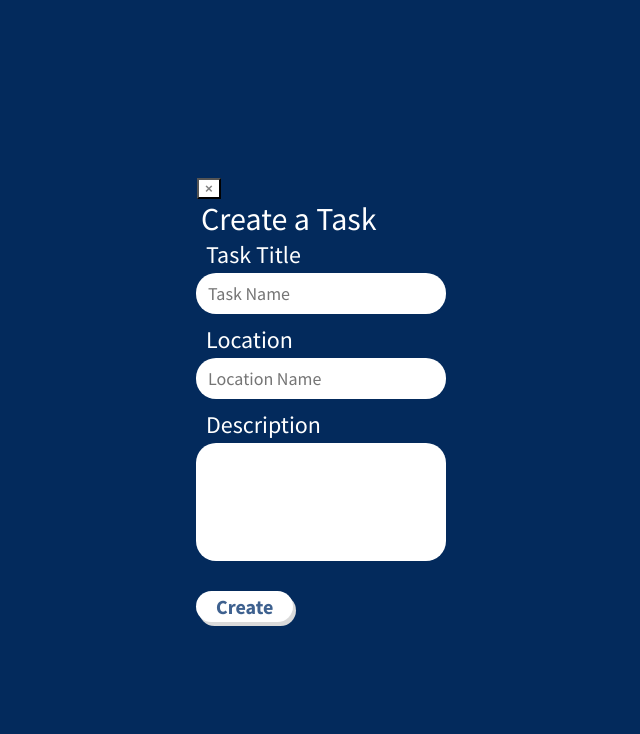
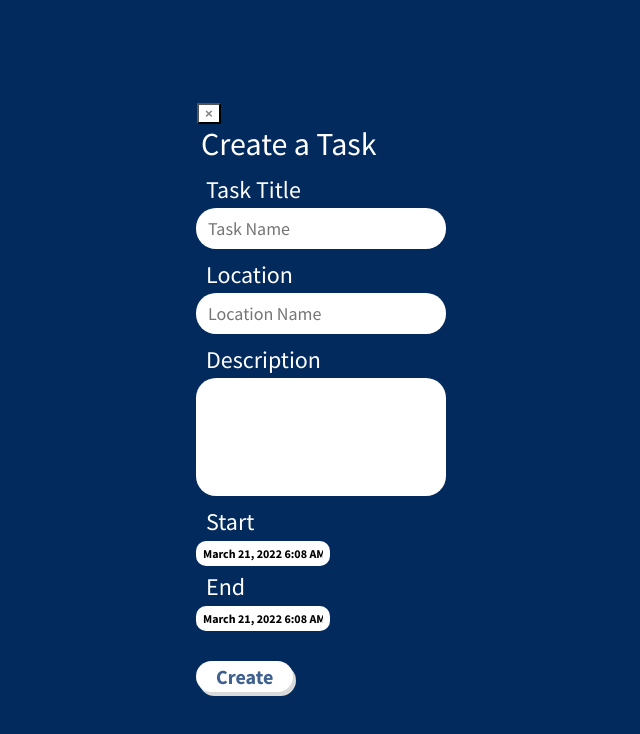
Before and after one commit to utmgdsc/UTimeManager, a React (Create React App) app in the folder client/: page /task_form in a window 1280 px wide. Shown: the top 734 px of the page, without its empty margins (319-959 px from the left). Built offline with nearby package versions, Linux system fonts and the light colour scheme.

Commit message:
Implement date selection in task form

```diff
--- a/client/src/pages/TaskFormPage/TaskFormPage.js
+++ b/client/src/pages/TaskFormPage/TaskFormPage.js
@@ -2,24 +2,34 @@ import React, { useState } from "react";
 import styles from "./TaskFormPage.module.css";
 import { InputBox } from "../../components/InputBox/InputBox";
 import { CredentialsButton } from "../../components/CredentialsButton/CredentialsButton.js";
+import { DateSelector } from "../../components/DateSelector/DateSelector.js";
 import { instance } from "../../axios";
 
 const TaskFormPage = () => {
-  // TODO : limit to 500 characters
+  const getISOString = (date) => {
+    return date.toISOString().slice(0, -5);
+  };
+
   const [errorMessage, setErrorMessage] = useState("");
   const [taskFormData, setTaskFormData] = useState({
     title: "",
     user_id: "620710de5b72a4271a59eabe", // TODO : figure out where to get it from
     location: "",
     description: "",
-    startDate: "2022-02-25T15:02:08", // TODO : change to use date selector
-    endDate: "2022-02-27T15:02:08", // TODO : change to use date selector
+    startDate: getISOString(new Date()),
+    endDate: getISOString(new Date()),
     isStarted: false,
   });
 
   const updateTaskFormData = (e, value) => {
     const newTaskFormData = { ...taskFormData };
     newTaskFormData[value] = e.target.value;
+    setTaskFormData(newTaskFormData);
+  };
+
+  const updateTaskDate = (newDate, value) => {
+    const newTaskFormData = { ...taskFormData };
+    newTaskFormData[value] = getISOString(newDate);
     setTaskFormData(newTaskFormData);
   };
 
@@ -34,6 +44,12 @@ const TaskFormPage = () => {
 
     if (!taskFormData.description || taskFormData.description.length > 500) {
       return "Invalid Task Description (max: 500 characters)";
+    }
+
+    const startDate = new Date(taskFormData.startDate);
+    const endDate = new Date(taskFormData.endDate);
+    if (startDate.getTime() > endDate.getTime()) {
+      return "Start date must come before end date";
     }
 
     return ""; // empty string means successful validation
@@ -93,7 +109,21 @@ const TaskFormPage = () => {
             onChange={(e) => updateTaskFormData(e, "description")}
             value={taskFormData.description}
           />
+          <p className={styles.inputHeader}>Start</p>
+          <DateSelector
+            showTime={true}
+            selectedDate={new Date(taskFormData.startDate)}
+            onDateChanged={(newDate) => updateTaskDate(newDate, "startDate")}
+          />
+
+          <p className={styles.inputHeader}>End</p>
+          <DateSelector
+            showTime={true}
+            selectedDate={new Date(taskFormData.endDate)}
+            onDateChanged={(newDate) => updateTaskDate(newDate, "endDate")}
+          />
         </div>
+
         <div className={styles.button}>
           <CredentialsButton text={"Create"} authAction={createTaskHandler} />
         </div>
--- a/client/src/pages/TaskFormPage/TaskFormPage.module.css
+++ b/client/src/pages/TaskFormPage/TaskFormPage.module.css
@@ -17,15 +17,23 @@
 
 .inputBox {
   border-radius: 1px;
-  padding: 0px 15px 10px;
+  padding: 10px 15px 10px;
   font-size: 1.125rem;
   font-family: "Source Sans Pro", sans-serif;
   margin-bottom: 10px;
   border-color: transparent;
 }
 
+.inputHeader {
+  color: white;
+  font-weight: 400;
+  font-size: 1.5rem;
+  margin: 0px 0px 3px 10px;
+  font-family: "Source Sans Pro", sans-serif;
+}
+
 .button {
-  padding: 0px 15px;
+  padding: 5px 15px;
 }
 
 button {
```
